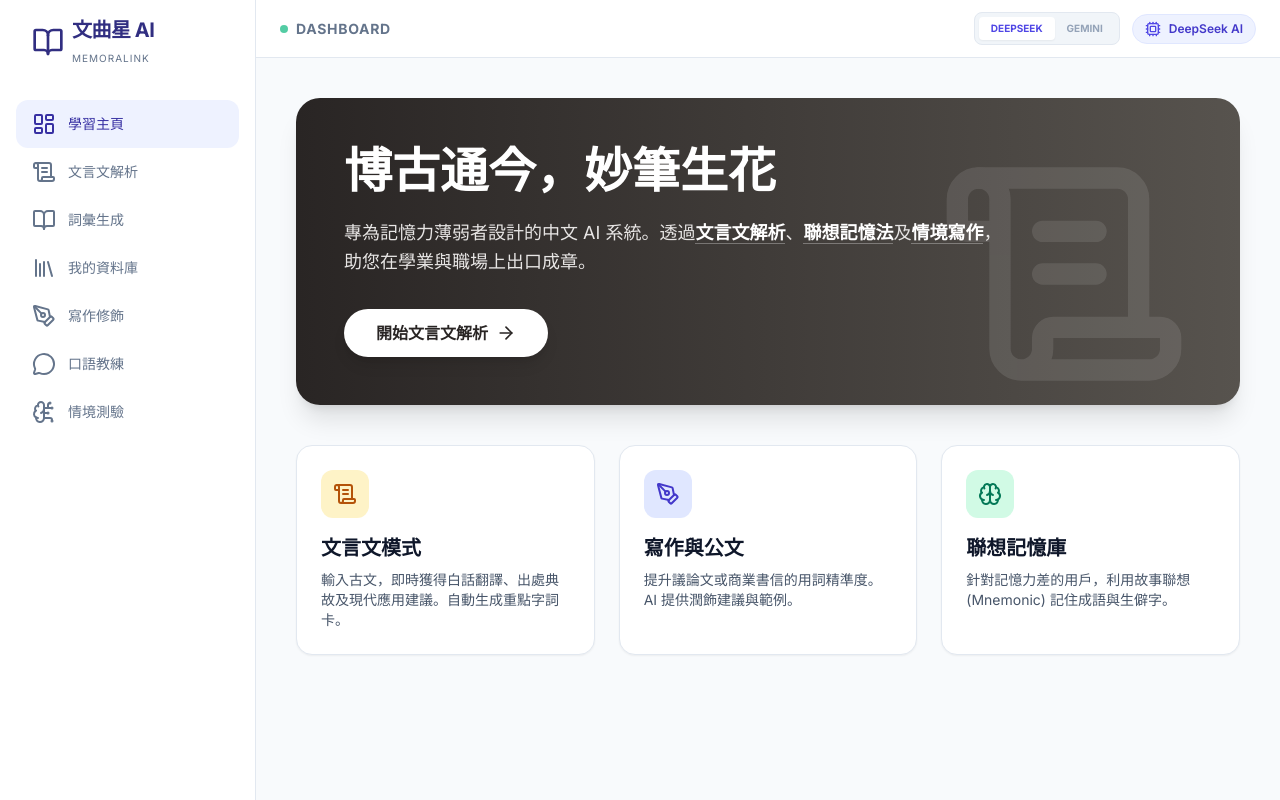
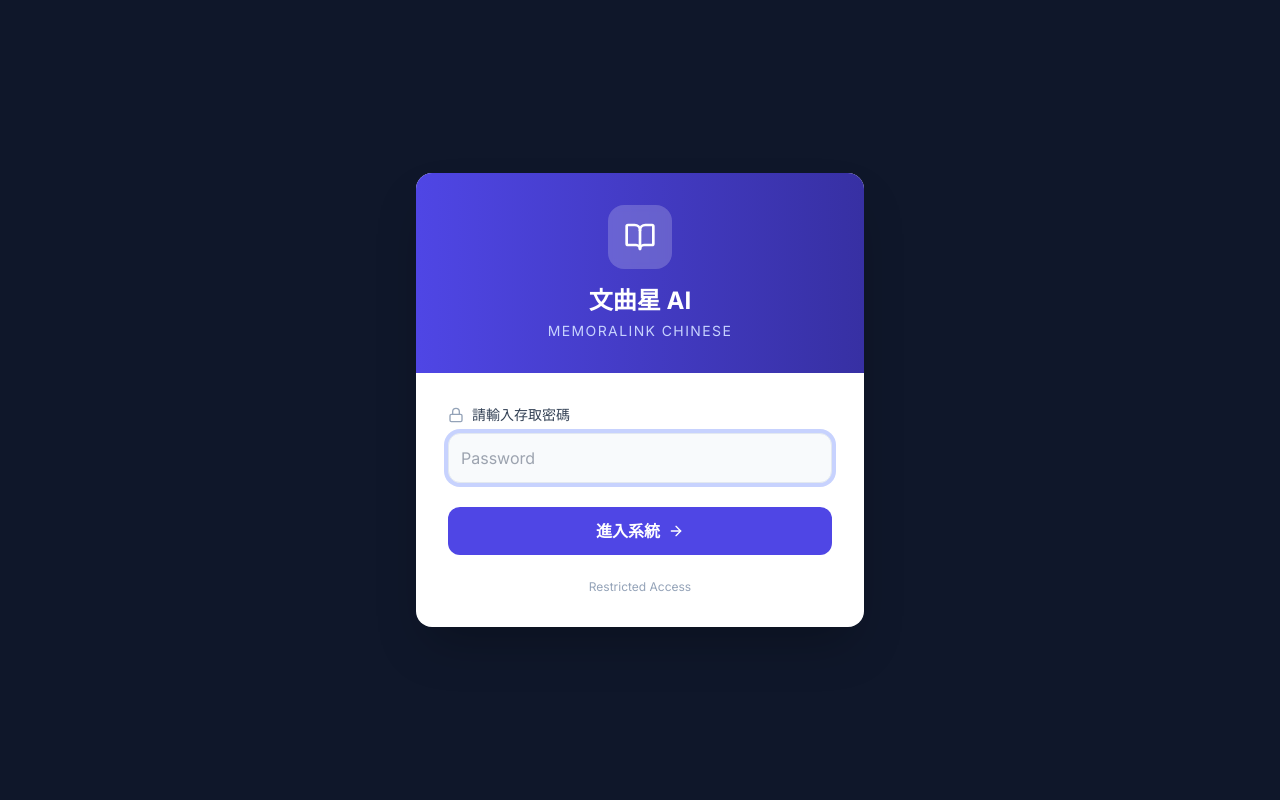
Before and after one commit to cdia2025/memoralink-chinese-, a React (Vite) app: page / in a window 1280 px wide. Built offline with nearby package versions, Linux system fonts and the light colour scheme.

Commit message:
Add files via upload

```diff
--- a/App.tsx
+++ b/App.tsx
@@ -1,5 +1,5 @@
 
-import { useState } from 'react';
+import React, { useState, useEffect } from 'react';
 import { AppView, AiProvider } from './types';
 import { Navigation } from './components/Navigation';
 import { Dashboard } from './components/Dashboard';
@@ -9,11 +9,35 @@ import { OralCoach } from './components/OralCoach';
 import { Library } from './components/Library';
 import { QuizRoom } from './components/QuizRoom';
 import { ClassicalMode } from './components/ClassicalMode';
-import { Sparkles, Cpu } from 'lucide-react';
+import { Sparkles, Cpu, Lock, ArrowRight, BookOpen } from 'lucide-react';
+
+// Use environment variable or default to '8888'
+const APP_PASSWORD = process.env.APP_PASSWORD || '8888';
+const AUTH_KEY = 'memoralink_auth_token_v1';
 
 export default function App() {
+  // Authentication State
+  const [isAuthenticated, setIsAuthenticated] = useState<boolean>(() => {
+    return localStorage.getItem(AUTH_KEY) === 'true';
+  });
+  const [passwordInput, setPasswordInput] = useState('');
+  const [authError, setAuthError] = useState(false);
+
+  // App State
   const [currentView, setCurrentView] = useState<AppView>(AppView.DASHBOARD);
   const [provider, setProvider] = useState<AiProvider>('deepseek');
+
+  const handleLogin = (e?: React.FormEvent) => {
+    e?.preventDefault();
+    if (passwordInput === APP_PASSWORD) {
+      localStorage.setItem(AUTH_KEY, 'true');
+      setIsAuthenticated(true);
+      setAuthError(false);
+    } else {
+      setAuthError(true);
+      setPasswordInput('');
+    }
+  };
 
   const renderView = () => {
     switch (currentView) {
@@ -28,6 +52,54 @@ export default function App() {
     }
   };
 
+  // Login Screen Component
+  if (!isAuthenticated) {
+    return (
+      <div className="min-h-screen bg-slate-900 flex items-center justify-center p-4">
+        <div className="bg-white max-w-md w-full rounded-2xl shadow-2xl overflow-hidden animate-in fade-in zoom-in-95 duration-300">
+          <div className="bg-gradient-to-r from-indigo-600 to-indigo-800 p-8 text-center">
+            <div className="w-16 h-16 bg-white/20 rounded-2xl flex items-center justify-center mx-auto mb-4 backdrop-blur-sm">
+               <BookOpen className="w-8 h-8 text-white" />
+            </div>
+            <h1 className="text-2xl font-bold text-white mb-1">文曲星 AI</h1>
+            <p className="text-indigo-200 text-sm tracking-widest uppercase">MemoraLink Chinese</p>
+          </div>
+
+          <div className="p-8">
+            <form onSubmit={handleLogin} className="space-y-6">
+              <div className="space-y-2">
+                <label className="text-sm font-medium text-slate-700 flex items-center gap-2">
+                  <Lock className="w-4 h-4 text-slate-400" />
+                  請輸入存取密碼
+                </label>
+                <input
+                  type="password"
+                  value={passwordInput}
+                  onChange={(e) => { setAuthError(false); setPasswordInput(e.target.value); }}
+                  placeholder="Password"
+                  autoFocus
+                  className={`w-full p-3 rounded-xl border ${authError ? 'border-red-300 bg-red-50 focus:ring-red-200' : 'border-slate-200 bg-slate-50 focus:ring-indigo-200'} outline-none focus:ring-4 transition-all`}
+                />
+                {authError && <p className="text-xs text-red-500 font-medium animate-pulse">密碼錯誤，請重試。</p>}
+              </div>
+
+              <button
+                type="submit"
+                className="w-full py-3 bg-indigo-600 hover:bg-indigo-700 text-white font-bold rounded-xl flex items-center justify-center gap-2 transition-all active:scale-95"
+              >
+                進入系統 <ArrowRight className="w-4 h-4" />
+              </button>
+            </form>
+            <div className="mt-6 text-center">
+               <p className="text-xs text-slate-400">Restricted Access</p>
+            </div>
+          </div>
+        </div>
+      </div>
+    );
+  }
+
+  // Main App Interface
   return (
     <div className="flex min-h-screen bg-slate-50">
       <Navigation currentView={currentView} setView={setCurrentView} />
--- a/vite.config.ts
+++ b/vite.config.ts
@@ -16,6 +16,7 @@ export default defineConfig(({ mode }) => {
     define: {
       'process.env.API_KEY': JSON.stringify(env.API_KEY),
       'process.env.DEEPSEEK_API_KEY': JSON.stringify(env.DEEPSEEK_API_KEY),
+      'process.env.APP_PASSWORD': JSON.stringify(env.APP_PASSWORD),
     }
   };
 });
```
